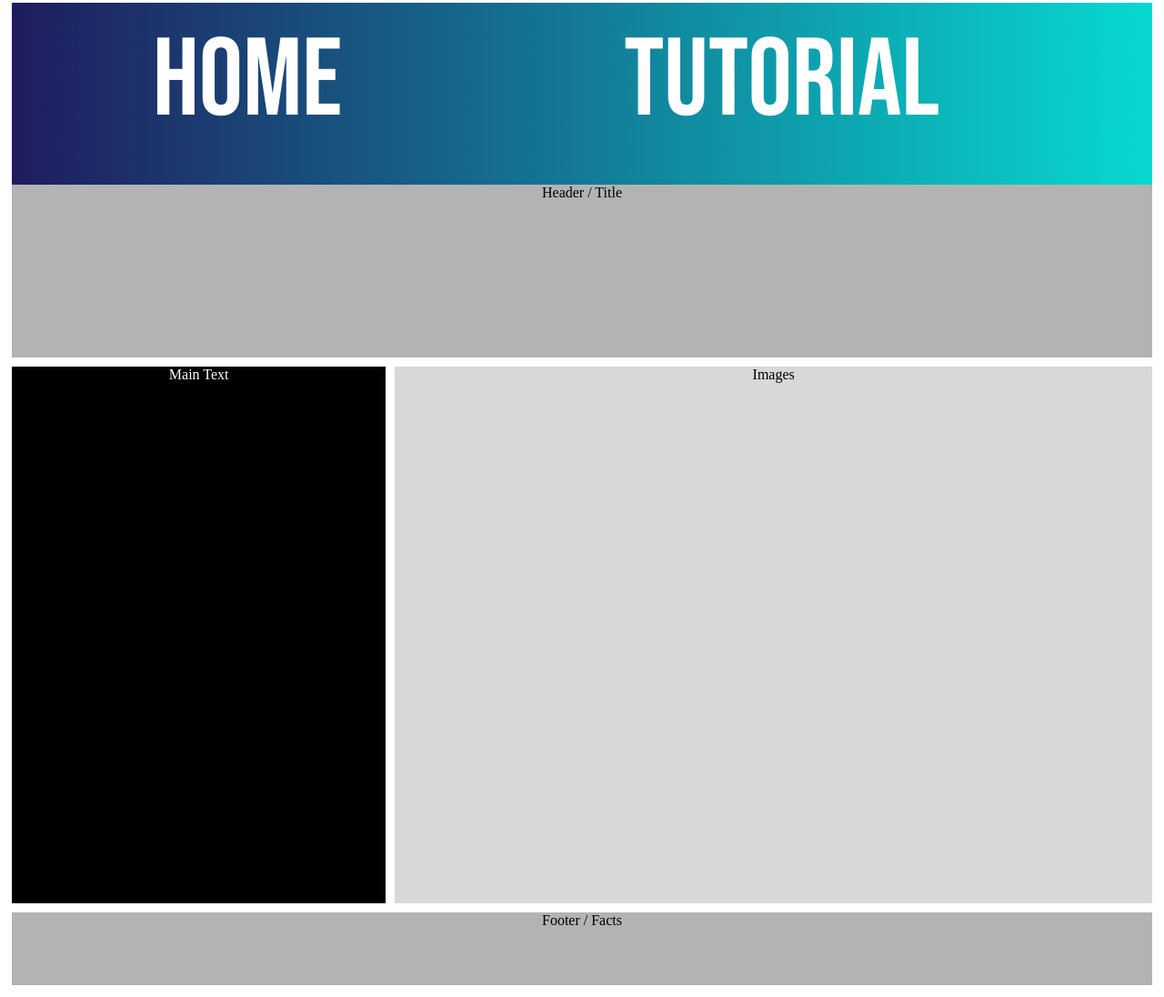
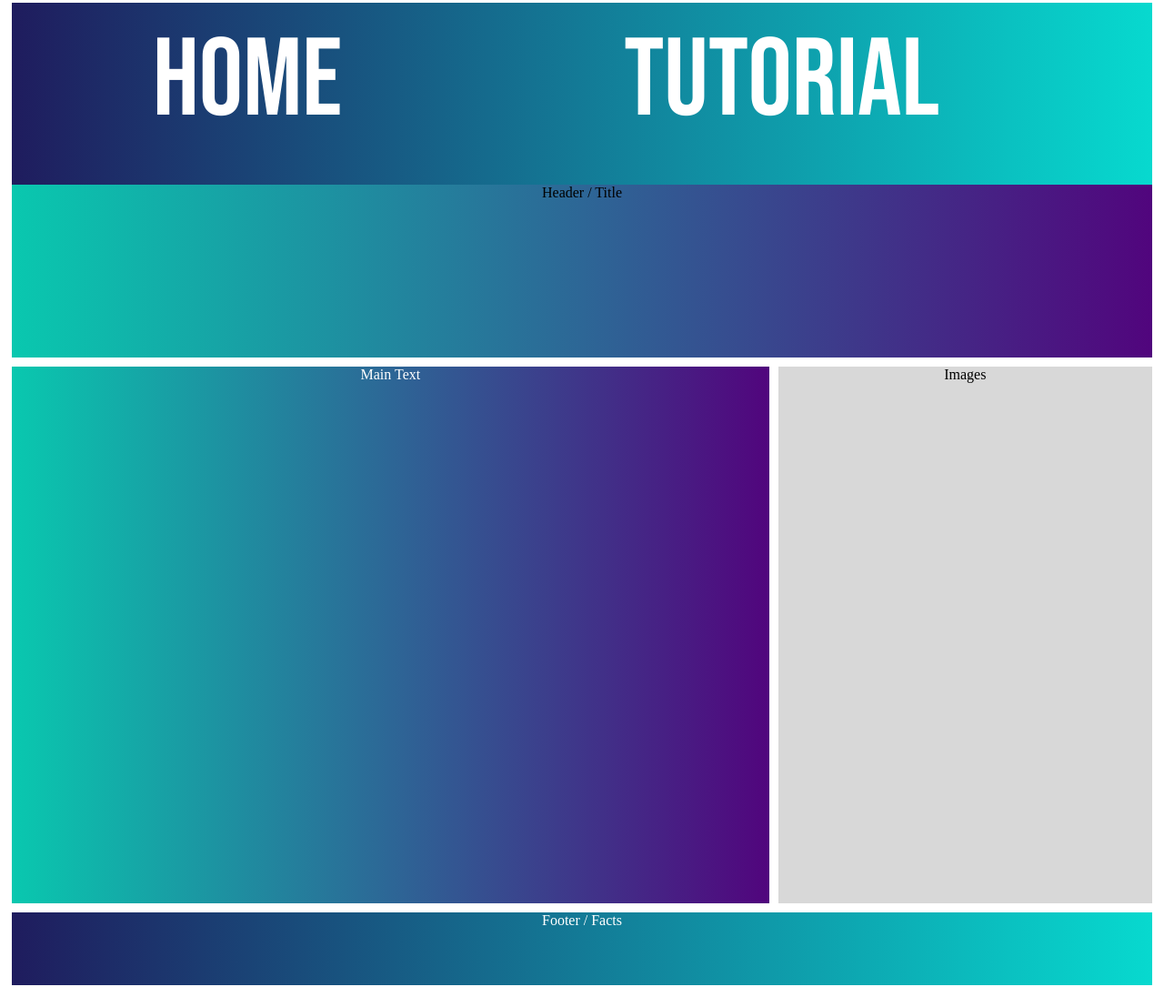
Before and after one commit to ysukumar123/how-to-website, a plain HTML site: page index.html in a window 1280 px wide. Shown: the part 160-1256 px from the top of the page at 91% size. Drawn offline with Linux system fonts and the light colour scheme.

Commit message:
80% Home, 80% Grid Layout
type stuff

```diff
--- a/style.css
+++ b/style.css
@@ -1,3 +1,12 @@
+html {
+  cursor: url("cursor.png"), auto;
+}
+
+
+
+
+
+
 ul {
     list-style-type: none;
     margin: 0;
@@ -83,18 +92,22 @@ html {
     color: rgb(0, 0, 0);
     margin: 5px;
     text-align: center;
+    background: rgb(9,200,175);
+    background: linear-gradient(90deg, rgba(9,200,175,1) 0%, rgba(81,5,125,1) 100%);
 }
 
 .box1 {
-    grid-column: 1/2 ;
+    grid-column: 1/3 ;
     grid-row: 4/5;
     background-color: rgb(0, 0, 0);
     color: rgb(255, 255, 255);
     margin: 5px;
     text-align: center;
+    background: rgb(9,200,175);
+    background: linear-gradient(90deg, rgba(9,200,175,1) 0%, rgba(81,5,125,1) 100%);
 }
 .box2 {
-    grid-column: 2/4 ;
+    grid-column: 3/4 ;
     grid-row: 4/5;
     background-color: rgb(216, 216, 216);
     color: rgb(0, 0, 0);
@@ -105,8 +118,9 @@ html {
 .footer {
     grid-column: 1/4 ;
     grid-row: 5/6 ;
-    background-color: rgb(179, 179, 179);
-    color: rgb(0, 0, 0);
+    background: rgb(31,28,94);
+    background: linear-gradient(90deg, rgba(31,28,94,1) 0%, rgba(7,217,207,1) 100%);
+    color: rgb(255, 255, 255);
     margin: 5px;
     text-align: center;
 }
```
